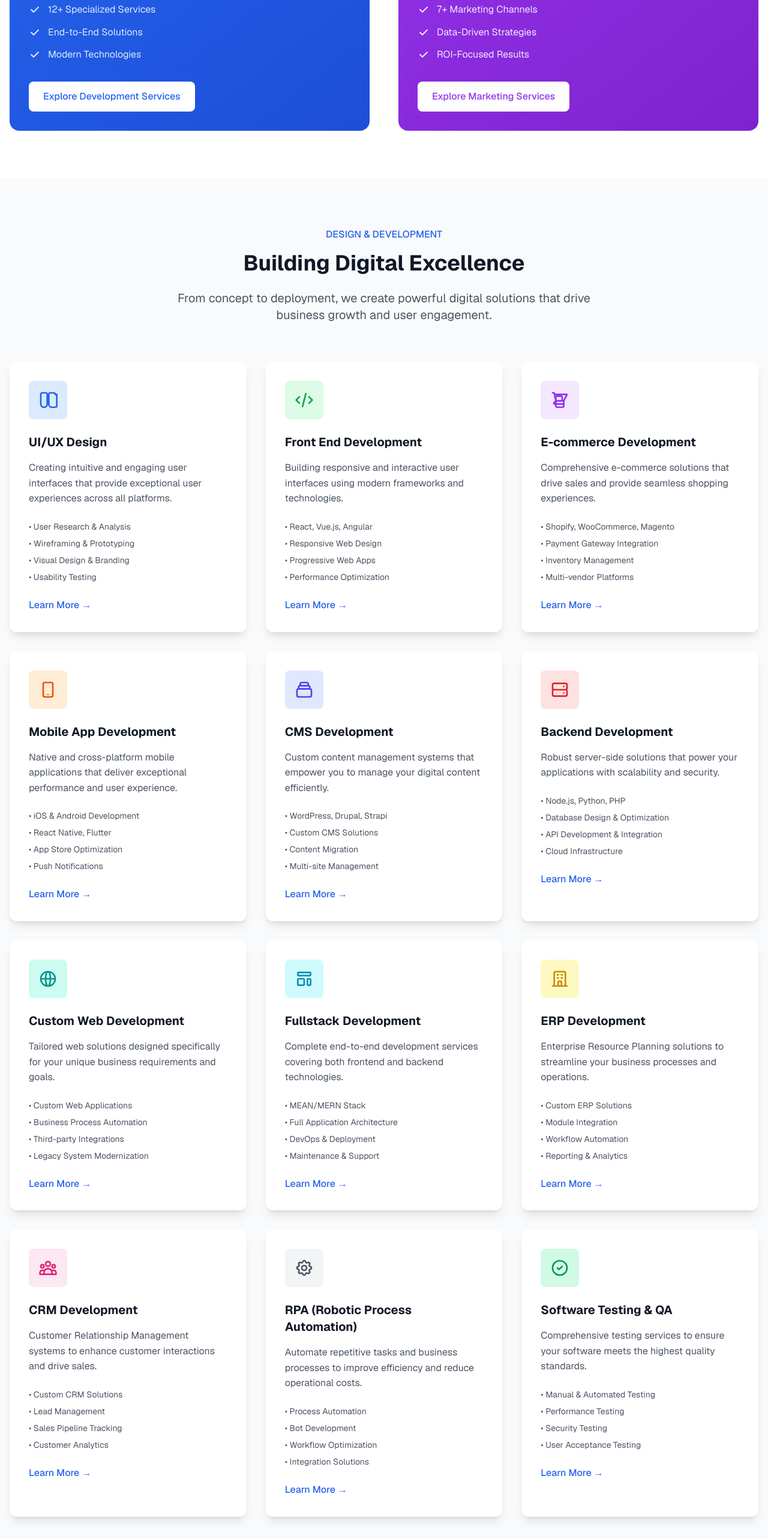
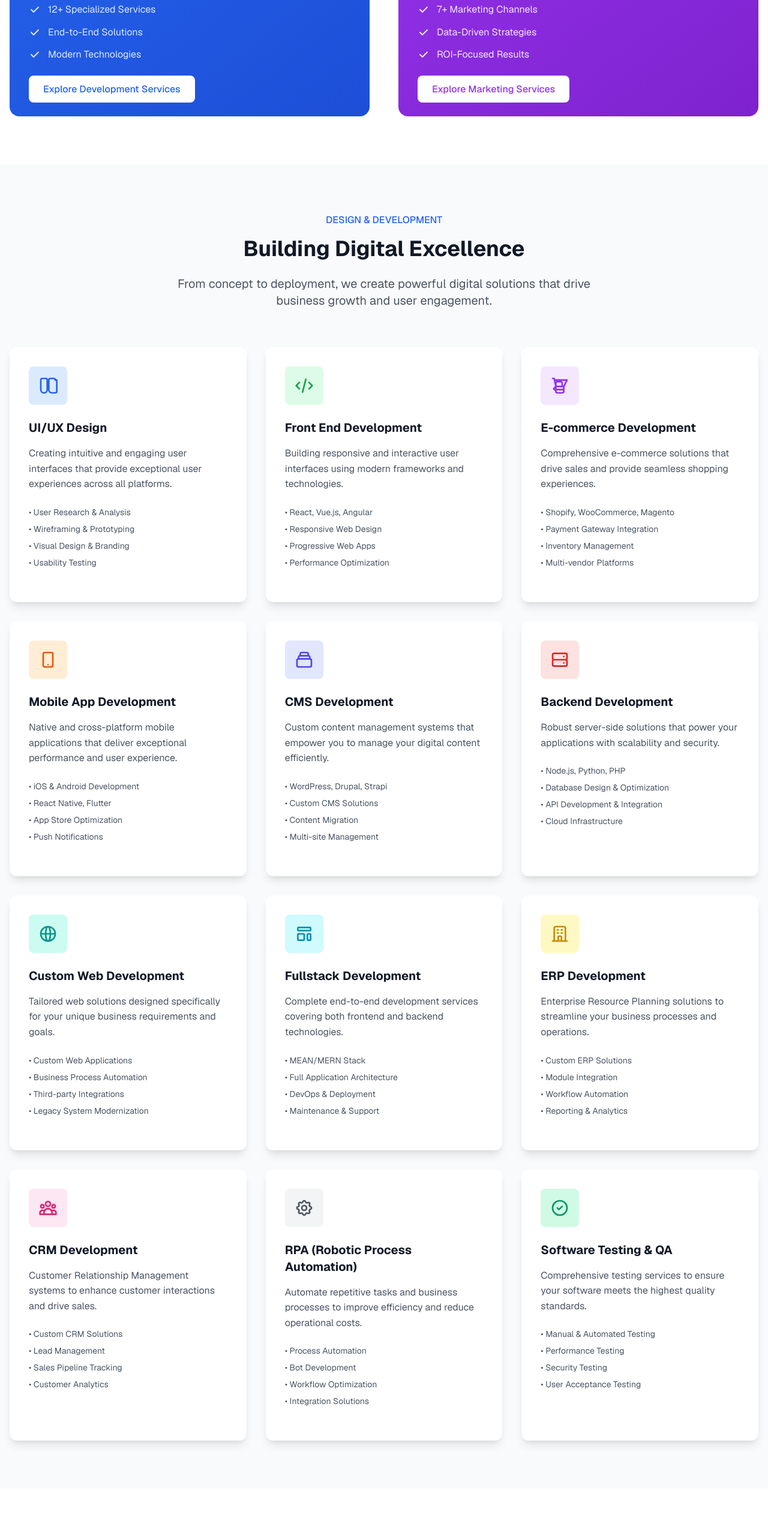
Before and after one commit to daksh1136/Codmonks, a React (Vite) app: page /services in a window 1280 px wide. Shown: the part 1000-3566 px from the top of the page at 60% size. Built offline with nearby package versions, Linux system fonts and the light colour scheme.

Commit message:
updated content

```diff
--- a/src/components/ContactForm/ContactForm.tsx
+++ b/src/components/ContactForm/ContactForm.tsx
@@ -43,7 +43,7 @@ export default function ContactForm() {
         { isLoading && <PageLoader /> }
         <div className="max-w-4xl mx-auto px-4">
             <div className="bg-white shadow-lg rounded-2xl p-8">
-                <h3 className="text-success">{status}</h3>
+                { (status) ? <h3 className="bg-green-100 border border-green-300 text-green-800 px-4 py-3 rounded-md text-center mb-3">{status}</h3> : '' }
                 <form className="grid grid-cols-1 md:grid-cols-2 gap-6" onSubmit={handleSubmit}>
                     <div className="col-span-2">
                         <label className="block text-sm font-medium text-gray-700 mb-1">Full Name</label>
--- a/src/layouts/Footer.tsx
+++ b/src/layouts/Footer.tsx
@@ -1,3 +1,5 @@
+import { faEnvelope, faLocationDot, faMapPin, faPhone } from "@fortawesome/free-solid-svg-icons";
+import { FontAwesomeIcon } from "@fortawesome/react-fontawesome";
 import { Link } from "react-router-dom";
 
 const servicesLinks = [
@@ -24,9 +26,9 @@ const Footer = () => {
         <div className="container mx-auto px-4">
           <div className="grid md:grid-cols-4 gap-8">
             <div>
-                            <h3 className="text-2xl font-bold mb-6">CodMonks</h3>
+              <h3 className="text-2xl font-bold mb-6"><Link to={'/'} className="hover:text-white">CodMonks</Link></h3>
               <p className="text-blue-200 mb-6">
-                                Transforming your vision into digital excellence through innovative software development and premium UI/UX design.
+                We are a global digital solutions company crafting high-performing, scalable products and platforms that exceed user and business expectations.
               </p>
               {/* <div className="flex space-x-4">
                                 <Link to="#" className="text-blue-200 hover:text-white">
@@ -76,9 +78,9 @@ const Footer = () => {
             <div>
               <h4 className="text-lg font-semibold mb-6">Contact Info</h4>
               <div className="space-y-3 text-blue-200">
-                                <p>📞 +91 9718964932</p>
-                                <Link to="mailto:sales@codmonks.com">✉️ sales@codmonks.com</Link>
-                                <p>📍 769, Sec - 64, Ballabhgarh, Faridabad, Haryana - 121004</p>
+                <p><FontAwesomeIcon icon={faPhone} /> +91 9718964932</p>
+                <Link to="mailto:sales@codmonks.com"><FontAwesomeIcon icon={faEnvelope}/> sales@codmonks.com</Link>
+                <p><FontAwesomeIcon icon={faLocationDot} /> 769, Sec - 64, Ballabhgarh, Faridabad, Haryana - 121004</p>
               </div>
             </div>
           </div>
--- a/src/pages/about-us/AboutUs.tsx
+++ b/src/pages/about-us/AboutUs.tsx
@@ -26,10 +26,10 @@ const AboutUs = () => {
                                 Founded on Innovation and Excellence
                             </h2>
                             <p className="text-gray-600 mb-6">
-                                CodMonks was born from a simple yet powerful vision: to bridge the gap between complex technology and elegant solutions. Founded in 2018 by a group of passionate developers and designers, we started as a small team with big dreams.
+                                CodMonks was born from a simple yet powerful vision: to bridge the gap between complex technology and elegant solutions. Founded in 2019 by a group of passionate developers and designers, we started as a small team with big dreams.
                             </p>
                             <p className="text-gray-600 mb-6">
-                                What began as late-night coding sessions and endless brainstorming has evolved into a thriving digital agency that has helped over 700+ clients worldwide transform their ideas into successful digital products.
+                                What began as late-night coding sessions and endless brainstorming has evolved into a thriving digital agency that has helped over 250+ clients worldwide transform their ideas into successful digital products.
                             </p>
                             <p className="text-gray-600 mb-8">
                                 Today, we continue to push boundaries, embrace new technologies, and maintain our commitment to delivering exceptional results that exceed expectations.
--- a/src/pages/services/Services.tsx
+++ b/src/pages/services/Services.tsx
@@ -74,9 +74,9 @@ const Services = () => {
                                     Modern Technologies
                                 </li>
                             </ul>
-                            <button className="bg-white text-blue-600 px-6 py-3 rounded-lg hover:bg-gray-100 transition-colors font-medium">
+                            <a href="#design-development" className="bg-white text-blue-600 px-6 py-3 rounded-lg hover:bg-gray-100 transition-colors font-medium">
                                 Explore Development Services
-                            </button>
+                            </a>
                         </div>
 
                         {/* <!-- Digital Marketing --> */}
@@ -110,9 +110,9 @@ const Services = () => {
                                     ROI-Focused Results
                                 </li>
                             </ul>
-                            <button className="bg-white text-purple-600 px-6 py-3 rounded-lg hover:bg-gray-100 transition-colors font-medium">
+                            <a href="#digital-marketing" className="bg-white text-purple-600 px-6 py-3 rounded-lg hover:bg-gray-100 transition-colors font-medium">
                                 Explore Marketing Services
-                            </button>
+                            </a>
                         </div>
                     </div>
                 </div>
@@ -149,9 +149,9 @@ const Services = () => {
                                 <li>• Visual Design & Branding</li>
                                 <li>• Usability Testing</li>
                             </ul>
-                            <Link to="#" className="text-blue-600 font-medium hover:text-blue-700 transition-colors">
+                            {/* <Link to="#" className="text-blue-600 font-medium hover:text-blue-700 transition-colors">
                                 Learn More →
-                            </Link>
+                            </Link> */}
                         </div>
 
                         {/* <!-- Front End Development --> */}
@@ -171,9 +171,9 @@ const Services = () => {
                                 <li>• Progressive Web Apps</li>
                                 <li>• Performance Optimization</li>
                             </ul>
-                            <Link to="#" className="text-blue-600 font-medium hover:text-blue-700 transition-colors">
+                            {/* <Link to="#" className="text-blue-600 font-medium hover:text-blue-700 transition-colors">
                                 Learn More →
-                            </Link>
+                            </Link> */}
                         </div>
 
                         {/* <!-- E-commerce Development --> */}
@@ -193,9 +193,9 @@ const Services = () => {
                                 <li>• Inventory Management</li>
                                 <li>• Multi-vendor Platforms</li>
                             </ul>
-                            <Link to="#" className="text-blue-600 font-medium hover:text-blue-700 transition-colors">
+                            {/* <Link to="#" className="text-blue-600 font-medium hover:text-blue-700 transition-colors">
                                 Learn More →
-                            </Link>
+                            </Link> */}
                         </div>
 
                         {/* <!-- Mobile App Development --> */}
@@ -215,9 +215,9 @@ const Services = () => {
                                 <li>• App Store Optimization</li>
                                 <li>• Push Notifications</li>
                             </ul>
-                            <Link to="#" className="text-blue-600 font-medium hover:text-blue-700 transition-colors">
+                            {/* <Link to="#" className="text-blue-600 font-medium hover:text-blue-700 transition-colors">
                                 Learn More →
-                            </Link>
+                            </Link> */}
                         </div>
 
                         {/* <!-- CMS Development --> */}
@@ -237,9 +237,9 @@ const Services = () => {
                                 <li>• Content Migration</li>
                                 <li>• Multi-site Management</li>
                             </ul>
-                            <Link to="#" className="text-blue-600 font-medium hover:text-blue-700 transition-colors">
+                            {/* <Link to="#" className="text-blue-600 font-medium hover:text-blue-700 transition-colors">
                                 Learn More →
-                            </Link>
+                            </Link> */}
                         </div>
 
                         {/* <!-- Backend Development --> */}
@@ -259,9 +259,9 @@ const Services = () => {
                                 <li>• API Development & Integration</li>
                                 <li>• Cloud Infrastructure</li>
                             </ul>
-                            <Link to="#" className="text-blue-600 font-medium hover:text-blue-700 transition-colors">
+                            {/* <Link to="#" className="text-blue-600 font-medium hover:text-blue-700 transition-colors">
                                 Learn More →
-                            </Link>
+                            </Link> */}
                         </div>
 
                         {/* <!-- Custom Web Development --> */}
@@ -281,9 +281,9 @@ const Services = () => {
                                 <li>• Third-party Integrations</li>
                                 <li>• Legacy System Modernization</li>
                             </ul>
-                            <Link to="#" className="text-blue-600 font-medium hover:text-blue-700 transition-colors">
+                            {/* <Link to="#" className="text-blue-600 font-medium hover:text-blue-700 transition-colors">
                                 Learn More →
-                            </Link>
+                            </Link> */}
                         </div>
 
                         {/* <!-- Fullstack Development --> */}
@@ -303,9 +303,9 @@ const Services = () => {
                                 <li>• DevOps & Deployment</li>
                                 <li>• Maintenance & Support</li>
                             </ul>
-                            <Link to="#" className="text-blue-600 font-medium hover:text-blue-700 transition-colors">
+                            {/* <Link to="#" className="text-blue-600 font-medium hover:text-blue-700 transition-colors">
                                 Learn More →
-                            </Link>
+                            </Link> */}
                         </div>
 
                         {/* <!-- ERP Development --> */}
@@ -325,9 +325,9 @@ const Services = () => {
                                 <li>• Workflow Automation</li>
                                 <li>• Reporting & Analytics</li>
                             </ul>
-                            <Link to="#" className="text-blue-600 font-medium hover:text-blue-700 transition-colors">
+                            {/* <Link to="#" className="text-blue-600 font-medium hover:text-blue-700 transition-colors">
                                 Learn More →
-                            </Link>
+                            </Link> */}
                         </div>
 
                         {/* <!-- CRM Development --> */}
@@ -347,9 +347,9 @@ const Services = () => {
                                 <li>• Sales Pipeline Tracking</li>
                                 <li>• Customer Analytics</li>
                             </ul>
-                            <Link to="#" className="text-blue-600 font-medium hover:text-blue-700 transition-colors">
+                            {/* <Link to="#" className="text-blue-600 font-medium hover:text-blue-700 transition-colors">
                                 Learn More →
-                            </Link>
+                            </Link> */}
                         </div>
 
                         {/* <!-- RPA --> */}
@@ -370,9 +370,9 @@ const Services = () => {
                                 <li>• Workflow Optimization</li>
                                 <li>• Integration Solutions</li>
                             </ul>
-                            <Link to="#" className="text-blue-600 font-medium hover:text-blue-700 transition-colors">
+                            {/* <Link to="#" className="text-blue-600 font-medium hover:text-blue-700 transition-colors">
                                 Learn More →
-                            </Link>
+                            </Link> */}
                         </div>
 
                         {/* <!-- Software Testing & QA --> */}
@@ -392,9 +392,9 @@ const Services = () => {
                                 <li>• Security Testing</li>
                                 <li>• User Acceptance Testing</li>
                             </ul>
-                            <Link to="#" className="text-blue-600 font-medium hover:text-blue-700 transition-colors">
+                            {/* <Link to="#" className="text-blue-600 font-medium hover:text-blue-700 transition-colors">
                                 Learn More →
-                            </Link>
+                            </Link> */}
                         </div>
                     </div>
                 </div>
@@ -431,9 +431,9 @@ const Services = () => {
                                 <li>• Link Building & Content</li>
                                 <li>• Local SEO Optimization</li>
                             </ul>
-                            <Link to="#" className="text-blue-600 font-medium hover:text-blue-700 transition-colors">
+                            {/* <Link to="#" className="text-blue-600 font-medium hover:text-blue-700 transition-colors">
                                 Learn More →
-                            </Link>
+                            </Link> */}
                         </div>
 
                         {/* <!-- Social Media Optimization --> */}
@@ -453,9 +453,9 @@ const Services = () => {
                                 <li>• Hashtag Research</li>
                                 <li>• Cross-platform Integration</li>
                             </ul>
-                            <Link to="#" className="text-blue-600 font-medium hover:text-blue-700 transition-colors">
+                            {/* <Link to="#" className="text-blue-600 font-medium hover:text-blue-700 transition-colors">
                                 Learn More →
-                            </Link>
+                            </Link> */}
                         </div>
 
                         {/* <!-- Social Media Marketing --> */}
@@ -475,9 +475,9 @@ const Services = () => {
                                 <li>• Social Media Advertising</li>
                                 <li>• Analytics & Reporting</li>
                             </ul>
-                            <Link to="#" className="text-blue-600 font-medium hover:text-blue-700 transition-colors">
+                            {/* <Link to="#" className="text-blue-600 font-medium hover:text-blue-700 transition-colors">
                                 Learn More →
-                            </Link>
+                            </Link> */}
                         </div>
 
                         {/* <!-- Paid Media Marketing --> */}
@@ -497,9 +497,9 @@ const Services = () => {
                                 <li>• Display Advertising</li>
                                 <li>• Retargeting Campaigns</li>
                             </ul>
-                            <Link to="#" className="text-blue-600 font-medium hover:text-blue-700 transition-colors">
+                            {/* <Link to="#" className="text-blue-600 font-medium hover:text-blue-700 transition-colors">
                                 Learn More →
-                            </Link>
+                            </Link> */}
                         </div>
 
                         {/* <!-- Influencer Marketing --> */}
@@ -519,9 +519,9 @@ const Services = () => {
                                 <li>• Content Collaboration</li>
                                 <li>• Performance Tracking</li>
                             </ul>
-                            <Link to="#" className="text-blue-600 font-medium hover:text-blue-700 transition-colors">
+                            {/* <Link to="#" className="text-blue-600 font-medium hover:text-blue-700 transition-colors">
                                 Learn More →
-                            </Link>
+                            </Link> */}
                         </div>
 
                         {/* <!-- Email Marketing --> */}
@@ -541,9 +541,9 @@ const Services = () => {
                                 <li>• Automation Workflows</li>
                                 <li>• A/B Testing & Analytics</li>
                             </ul>
-                            <Link to="#" className="text-blue-600 font-medium hover:text-blue-700 transition-colors">
+                            {/* <Link to="#" className="text-blue-600 font-medium hover:text-blue-700 transition-colors">
                                 Learn More →
-                            </Link>
+                            </Link> */}
                         </div>
 
                         {/* <!-- Mobile App Marketing --> */}
@@ -563,9 +563,9 @@ const Services = () => {
                                 <li>• In-app Marketing</li>
                                 <li>• Retention Strategies</li>
                             </ul>
-                            <Link to="#" className="text-blue-600 font-medium hover:text-blue-700 transition-colors">
+                            {/* <Link to="#" className="text-blue-600 font-medium hover:text-blue-700 transition-colors">
                                 Learn More →
-                            </Link>
+                            </Link> */}
                         </div>
                     </div>
                 </div>
--- a/src/pages/technologies/Technologies.tsx
+++ b/src/pages/technologies/Technologies.tsx
@@ -90,7 +90,7 @@ const Technologies = () => {
 
     const stats = [
         { number: "50+", label: "Technologies Mastered" },
-        { number: "200+", label: "Projects Delivered" },
+        { number: "250+", label: "Projects Delivered" },
         { number: "5+", label: "Years Experience" },
         { number: "24/7", label: "Support Available" }
     ];
```
Also changed, not shown: src/pages/home/Home.tsx (+30 -40 lines). Lines whose indentation alone changed are shown as unchanged.
